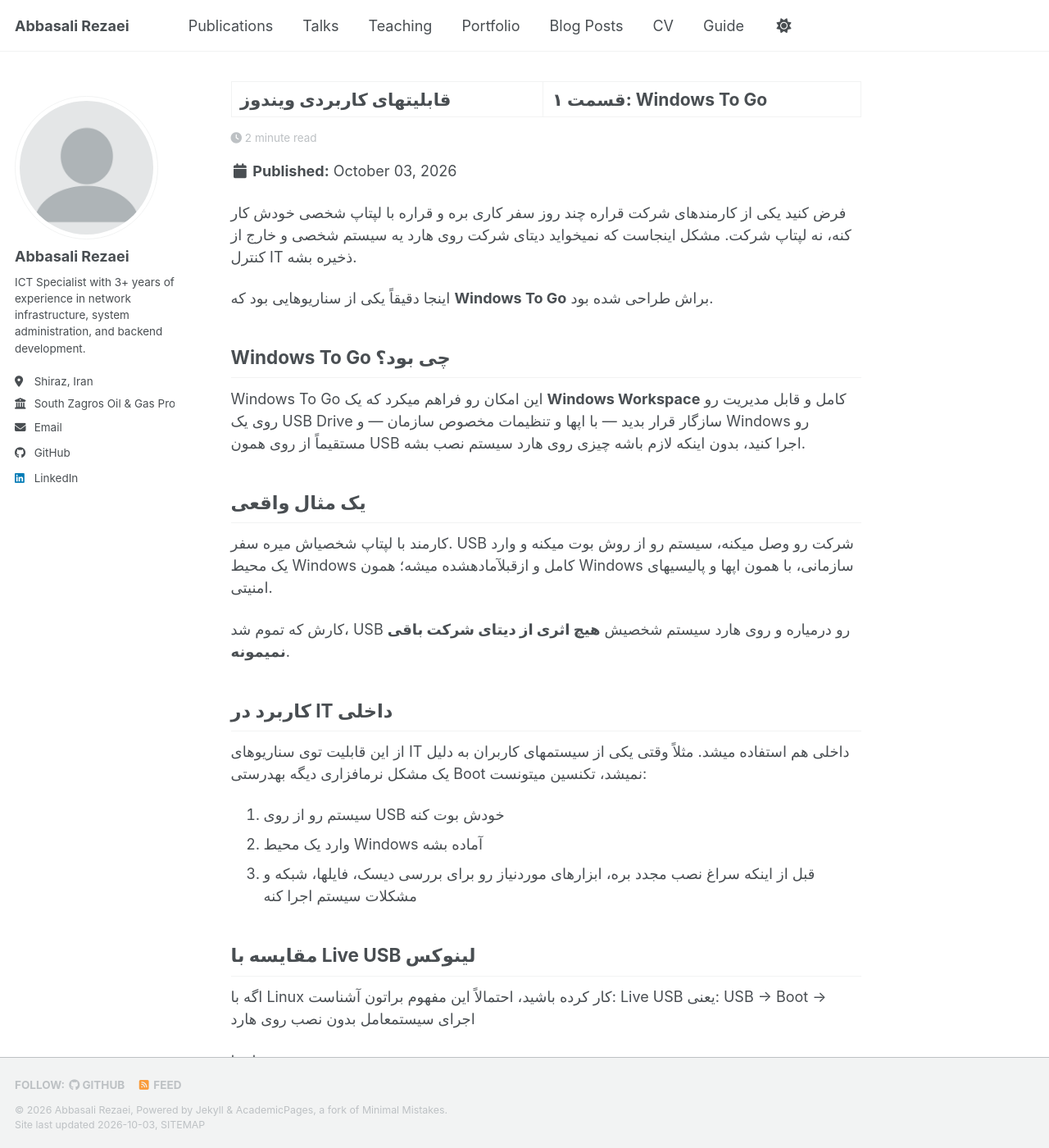
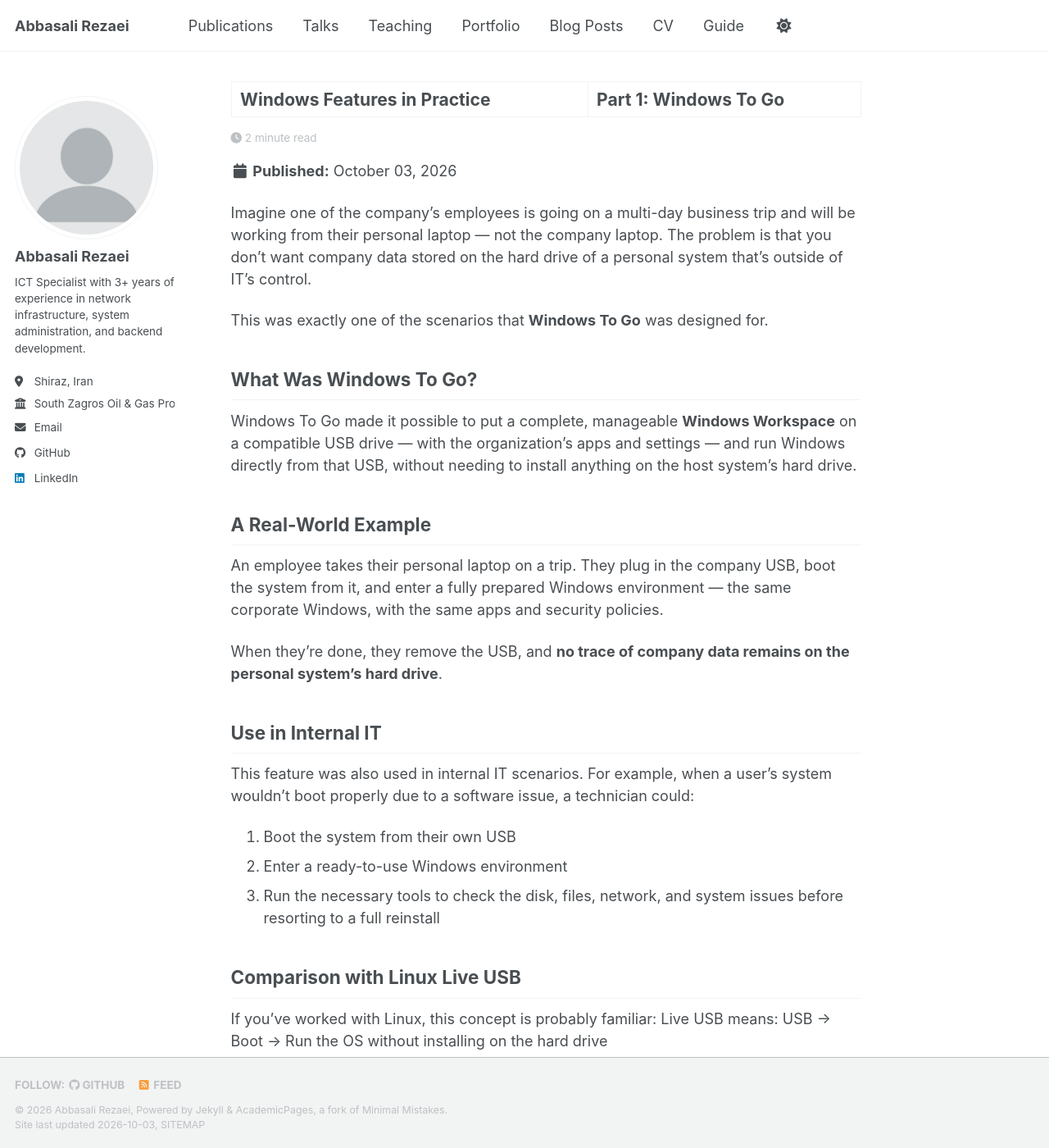
Before and after one commit to abbasalirezaei/abbasalirezaei.github.io, a Jekyll site: the page built from _posts/2012-08-14-blog-post-1.md, in a window 1280 px wide and 1400 px high. Shown: the whole window at 82% size. Built offline with Jekyll 4.4.1, drawn with Linux system fonts in a browser that asks for light colours; a style sheet for code colours, icons or effects is not loaded; some of the changed text lies outside the part shown.

Commit message:
Update 2012-08-14-blog-post-1.md

```diff
--- a/_posts/2012-08-14-blog-post-1.md
+++ b/_posts/2012-08-14-blog-post-1.md
@@ -1,5 +1,5 @@
 ---
-title: 'قابلیتهای کاربردی ویندوز | قسمت ۱: Windows To Go'
+title: 'Windows Features in Practice | Part 1: Windows To Go'
 date: 2026-10-03
 permalink: /posts/2026/10/windows-to-go/
 tags:
@@ -10,66 +10,66 @@
   - Microsoft
 ---
 
-فرض کنید یکی از کارمندهای شرکت قراره چند روز سفر کاری بره و قراره با لپتاپ شخصی خودش کار کنه، نه لپتاپ شرکت. مشکل اینجاست که نمیخواید دیتای شرکت روی هارد یه سیستم شخصی و خارج از کنترل IT ذخیره بشه.
+Imagine one of the company's employees is going on a multi-day business trip and will be working from their personal laptop — not the company laptop. The problem is that you don't want company data stored on the hard drive of a personal system that's outside of IT's control.
 
-اینجا دقیقاً یکی از سناریوهایی بود که **Windows To Go** براش طراحی شده بود.
+This was exactly one of the scenarios that **Windows To Go** was designed for.
 
-## Windows To Go چی بود؟
+## What Was Windows To Go?
 
-Windows To Go این امکان رو فراهم میکرد که یک **Windows Workspace** کامل و قابل مدیریت رو روی یک USB Drive سازگار قرار بدید — با اپها و تنظیمات مخصوص سازمان — و Windows رو مستقیماً از روی همون USB اجرا کنید، بدون اینکه لازم باشه چیزی روی هارد سیستم نصب بشه.
+Windows To Go made it possible to put a complete, manageable **Windows Workspace** on a compatible USB drive — with the organization's apps and settings — and run Windows directly from that USB, without needing to install anything on the host system's hard drive.
 
-## یک مثال واقعی
+## A Real-World Example
 
-کارمند با لپتاپ شخصیاش میره سفر. USB شرکت رو وصل میکنه، سیستم رو از روش بوت میکنه و وارد یک محیط Windows کامل و ازقبلآمادهشده میشه؛ همون Windows سازمانی، با همون اپها و پالیسیهای امنیتی.
+An employee takes their personal laptop on a trip. They plug in the company USB, boot the system from it, and enter a fully prepared Windows environment — the same corporate Windows, with the same apps and security policies.
 
-کارش که تموم شد، USB رو درمیاره و روی هارد سیستم شخصیش **هیچ اثری از دیتای شرکت باقی نمیمونه**.
+When they're done, they remove the USB, and **no trace of company data remains on the personal system's hard drive**.
 
-## کاربرد در IT داخلی
+## Use in Internal IT
 
-از این قابلیت توی سناریوهای IT داخلی هم استفاده میشد. مثلاً وقتی یکی از سیستمهای کاربران به دلیل یک مشکل نرمافزاری دیگه بهدرستی Boot نمیشد، تکنسین میتونست:
+This feature was also used in internal IT scenarios. For example, when a user's system wouldn't boot properly due to a software issue, a technician could:
 
-1. سیستم رو از روی USB خودش بوت کنه
-2. وارد یک محیط Windows آماده بشه
-3. قبل از اینکه سراغ نصب مجدد بره، ابزارهای موردنیاز رو برای بررسی دیسک، فایلها، شبکه و مشکلات سیستم اجرا کنه
+1. Boot the system from their own USB
+2. Enter a ready-to-use Windows environment
+3. Run the necessary tools to check the disk, files, network, and system issues before resorting to a full reinstall
 
-## مقایسه با Live USB لینوکس
+## Comparison with Linux Live USB
 
-اگه با Linux کار کرده باشید، احتمالاً این مفهوم براتون آشناست:
-Live USB یعنی:
-USB → Boot → اجرای سیستمعامل بدون نصب روی هارد
+If you've worked with Linux, this concept is probably familiar:
+Live USB means:
+USB → Boot → Run the OS without installing on the hard drive
 
 text
 
-Windows To Go هم از نظر ایده کلی شبیه Live USB لینوکس بود، اما دقیقاً یک فناوری یکسان نبود:
+Windows To Go was similar in concept to a Linux Live USB, but it wasn't exactly the same technology:
 
-| ویژگی | Live USB لینوکس | Windows To Go |
-|--------|------------------|----------------|
-| هدف اصلی | استفاده موقت، تست، نصب، عیبیابی | محیط کامل و قابل مدیریت Windows |
-| سناریو | شخصی و فنی | سازمانی |
-| ماندگاری | معمولاً موقت | دائمی و قابل مدیریت |
+| Feature | Linux Live USB | Windows To Go |
+|---------|----------------|----------------|
+| Main purpose | Temporary use, testing, installation, troubleshooting | Full, manageable Windows environment |
+| Scenario | Personal & technical | Enterprise |
+| Persistence | Usually temporary | Permanent & manageable |
 
-## محدودیتها و پایان راه
+## Limitations and End of the Road
 
-البته Windows To Go محدودیتهایی هم داشت:
+Of course, Windows To Go had its limitations too:
 
-- ❌ نیاز به USBهای سازگار خاص
-- ❌ عدم پشتیبانی از Feature Updateهای Windows
-- ❌ الزامات سختافزاری جدید مثل TPM 2.0
-- ❌ تغییر مسیر مایکروسافت به سمت راهکارهای کلاودی مثل Windows 365
+- ❌ Required specific compatible USB drives
+- ❌ No support for Windows Feature Updates
+- ❌ New hardware requirements like TPM 2.0
+- ❌ Microsoft's shift toward cloud solutions like Windows 365
 
-در نهایت **Microsoft توسعه Windows To Go رو متوقف کرد** و این قابلیت از **Windows 10 version 2004** به بعد دیگه ارائه نشد.
+Ultimately, **Microsoft stopped developing Windows To Go**, and the feature was no longer offered starting with **Windows 10 version 2004**.
 
-## امروز چه گزینهای داریم؟
+## What Options Do We Have Today?
 
-**سؤال:** امروز اگه بخوایم یک Windows رو از روی USB بوت کنیم — مثلاً برای تعمیر یا نصب سیستم — چه گزینهای داریم؟
+**Question:** Today, if we want to boot Windows from a USB — for example, to repair or install a system — what options do we have?
 
-**جواب:** یکی از جوابها **WinPE (Windows Preinstallation Environment)** هست؛ با این تفاوت که:
+**Answer:** One answer is **WinPE (Windows Preinstallation Environment)**, with the difference that:
 
-- WinPE یک محیط **سبک و مینیمال** برای عیبیابی و نصبه
-- نه یک Windows کامل با اپ و پروفایل کاربر مثل Windows To Go
+- WinPE is a **lightweight, minimal** environment for troubleshooting and installation
+- Not a full Windows with apps and user profiles like Windows To Go
 
-در پستهای بعدی میتونیم بیشتر راجع به WinPE صحبت کنیم.
+In future posts, we can talk more about WinPE.
 
 ---
 
-📌 **قسمت بعدی:** BitLocker — قابلیتی که برخلاف Windows To Go هنوز هم در Windows استفاده میشه.
+📌 **Next up:** BitLocker — a feature that, unlike Windows To Go, is still used in Windows today.
```
